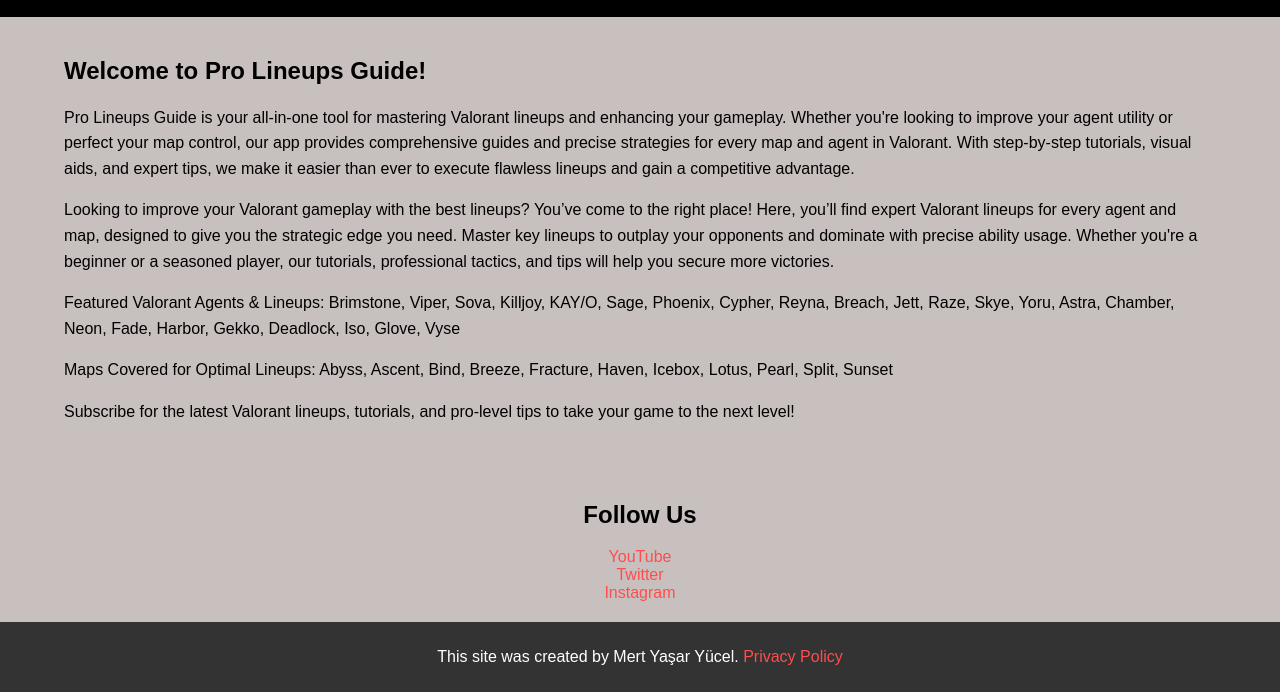
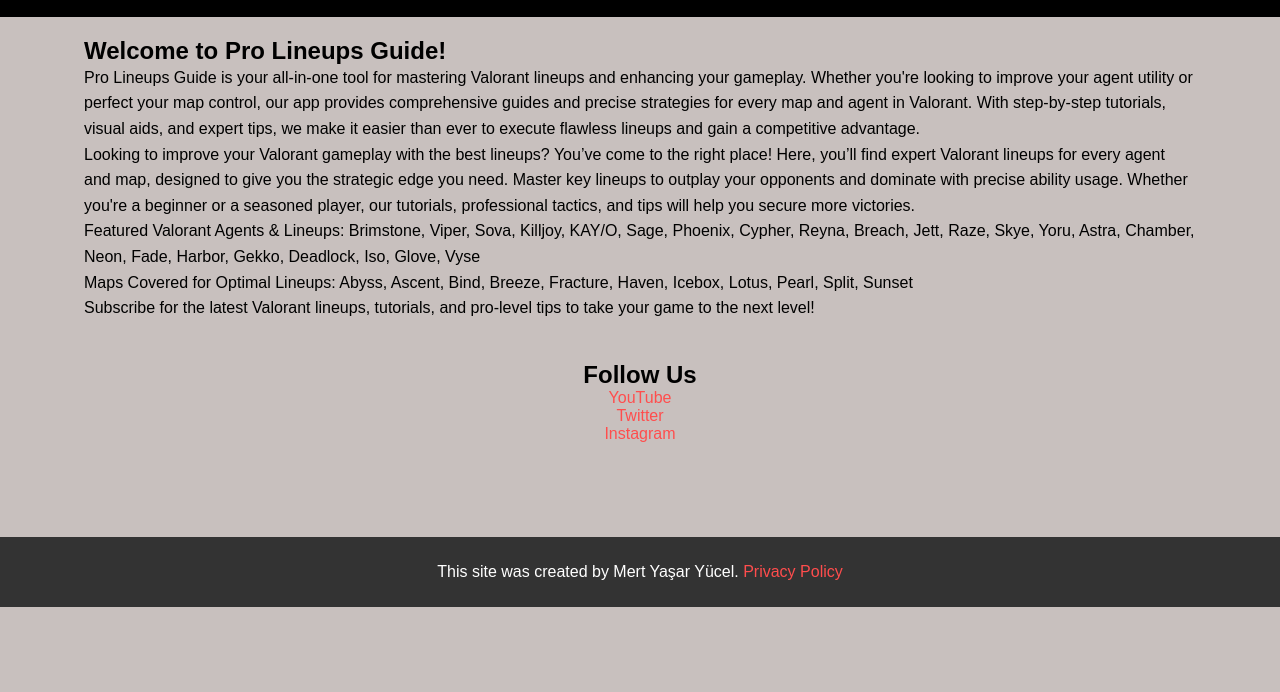
Before and after one commit to mertyasaryucel/prolineups.github.io, a plain HTML site: page index.html in a window 1280 px wide. Shown: the part 193-885 px from the top of the page. After the commit the page ends 800 px from the top, so only its background shows below. Drawn offline with Linux system fonts and the light colour scheme.

Commit message:
Add files via upload

```diff
--- a/styles.css
+++ b/styles.css
@@ -43,7 +43,7 @@ header .logo:hover {
     flex: 1;
     display: flex;
     flex-direction: column;
-    align-items: center;
+    align-items: flex-start;
 }
 section {
     margin: 20px 0;
@@ -54,8 +54,10 @@ section {
     from { opacity: 0; transform: translateY(20px); }
     to { opacity: 1; transform: translateY(0); }
 }
-section h2, section p {
+section h2, section p, section ul {
     text-align: left;
+    margin: 0 auto;
+    padding: 0 20px;
 }
 section p {
     line-height: 1.6;
```
